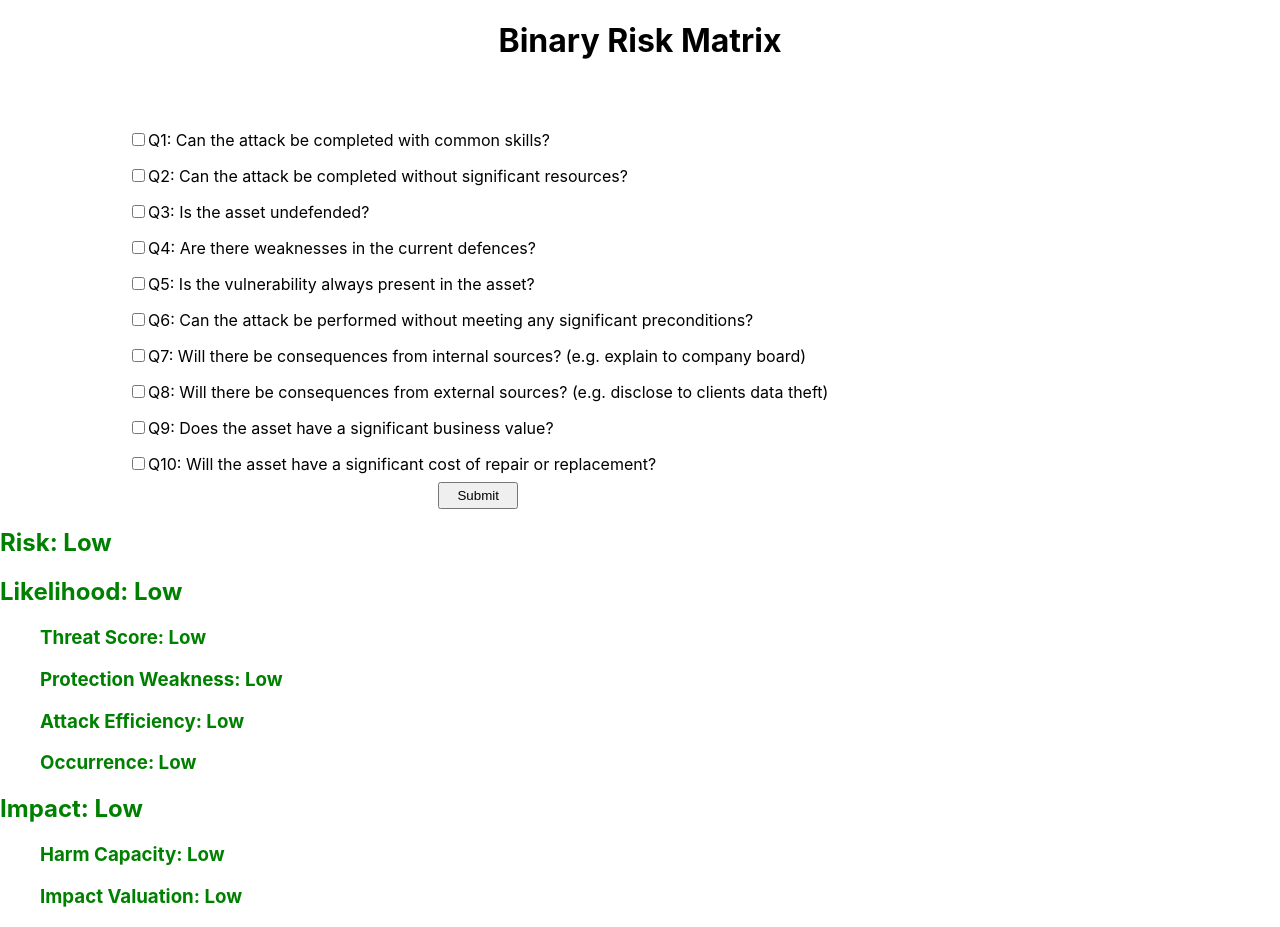
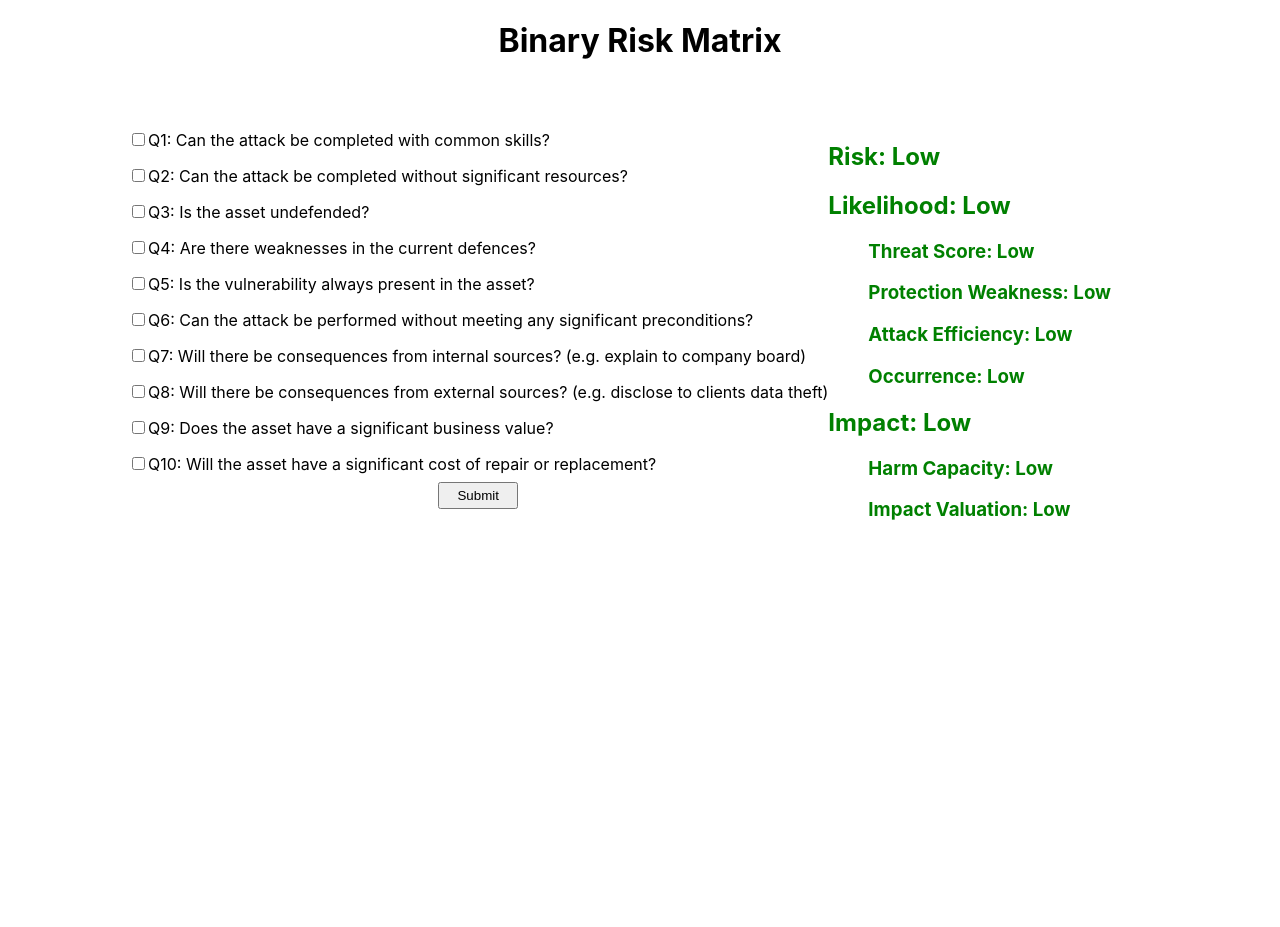
Before and after one commit to MatthewNobes/risk-matrix-generator, a React (Create React App) app: page / in a window 1280 px wide. After the commit the page ends 800 px from the top, so only its background shows below. Built offline with nearby package versions, Linux system fonts and the light colour scheme.

Commit message:
#7 restyling form position

```diff
--- a/src/css/App.css
+++ b/src/css/App.css
@@ -5,6 +5,7 @@
 .BinaryRiskMatrix {
   display: flex;
   flex-direction: row;
+  flex-wrap: wrap;
   padding: 5vh 10vw 0vh 10vw;
 }
 
--- a/src/features/BinaryRiskMatrix/BinaryRiskMatrix.js
+++ b/src/features/BinaryRiskMatrix/BinaryRiskMatrix.js
@@ -33,6 +33,7 @@ export const BinaryRiskMatrix = () => {
   return (
     <div>
       <h1 className="PageTitle">Binary Risk Matrix</h1>
+      <div className="BinaryRiskMatrix">
         <BinaryRiskMatrixForm onSubmitFn={runCalculation} />
         <ResultsPanel
           risk={risk}
@@ -46,5 +47,6 @@ export const BinaryRiskMatrix = () => {
           impactValuation={impactValuation}
         />
       </div>
+    </div>
   );
 };
--- a/src/features/BinaryRiskMatrix/BinaryRiskMatrixForm/BinaryRiskMatrixForm.js
+++ b/src/features/BinaryRiskMatrix/BinaryRiskMatrixForm/BinaryRiskMatrixForm.js
@@ -25,7 +25,6 @@ export const BinaryRiskMatrixForm = (props) => {
   };
 
   return (
-    <div className="BinaryRiskMatrix">
     <form className="BinaryRiskMatrixForm" onSubmit={(e) => handleSubmit(e)}>
       <div className="BinaryRiskMatrixForm-CheckboxBlock">
         <input
@@ -106,8 +105,8 @@ export const BinaryRiskMatrixForm = (props) => {
           onChange={() => handleChange(Q7, appendQ7)}
         />
         <label for="Q7">
-            Q7: Will there be consequences from internal sources? (e.g. explain
-            to company board)
+          Q7: Will there be consequences from internal sources? (e.g. explain to
+          company board)
         </label>
       </div>
 
@@ -144,8 +143,7 @@ export const BinaryRiskMatrixForm = (props) => {
           onChange={() => handleChange(Q10, appendQ10)}
         />
         <label for="Q10">
-            Q10: Will the asset have a significant cost of repair or
-            replacement?
+          Q10: Will the asset have a significant cost of repair or replacement?
         </label>
       </div>
       <div className="BinaryRiskMatrixForm-Submit">
@@ -154,6 +152,5 @@ export const BinaryRiskMatrixForm = (props) => {
         </button>
       </div>
     </form>
-    </div>
   );
 };
```
Lines whose indentation alone changed are shown as unchanged.
